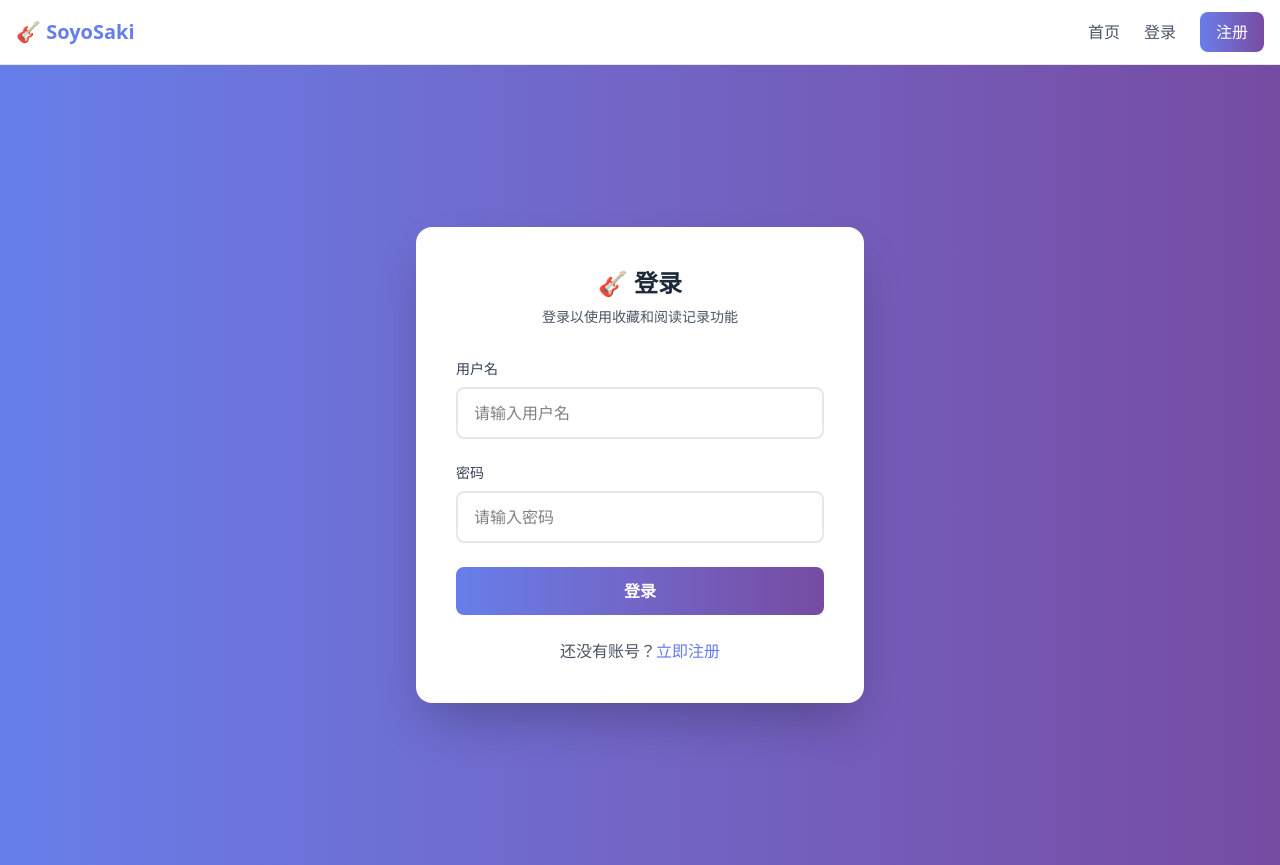
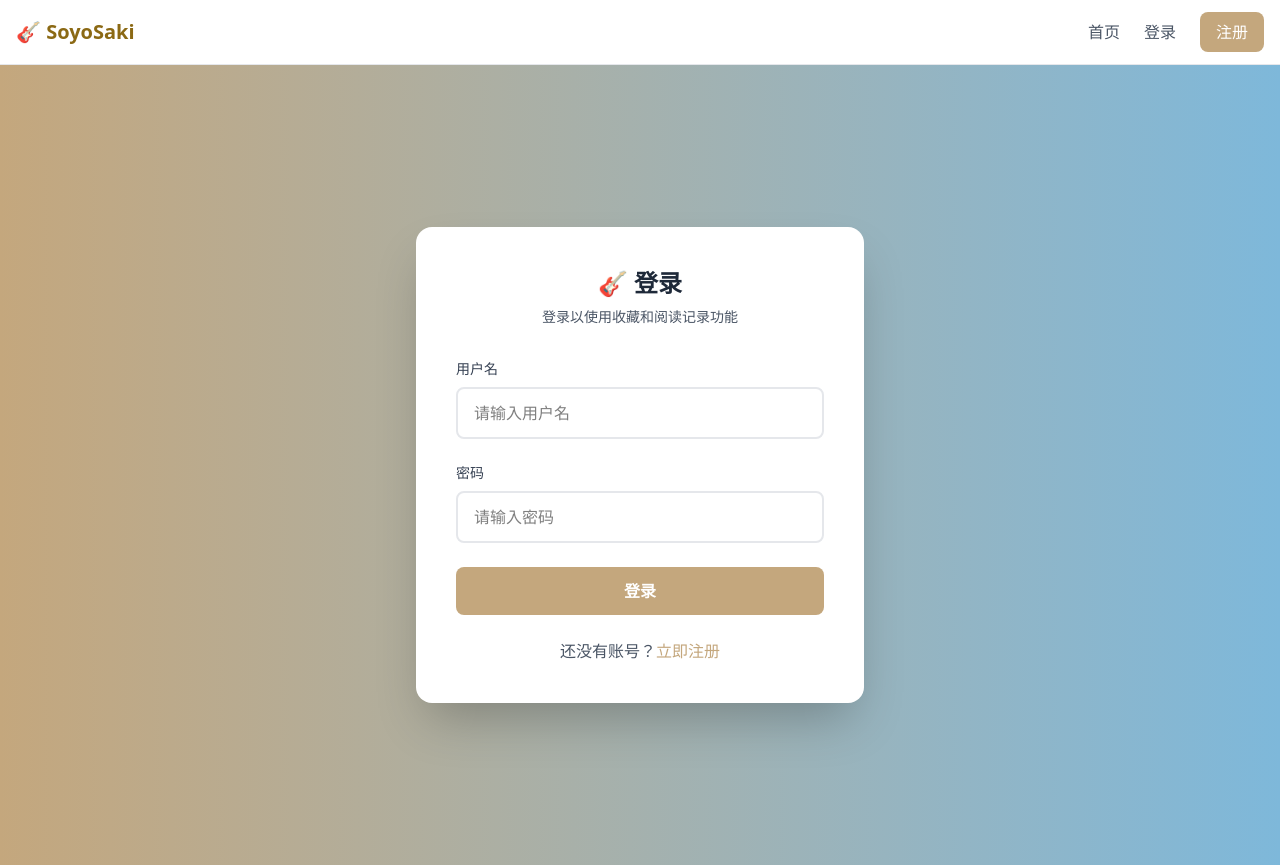
Before and after one commit to Yulinanami/soyo_sakiko, a Vue app in the folder frontend/: page /login in a window 1280 px wide. Built offline with nearby package versions, Linux system fonts and the light colour scheme; no server answers.

Commit message:
调整配色

```diff
--- a/frontend/src/App.vue
+++ b/frontend/src/App.vue
@@ -16,7 +16,7 @@ function handleLogout() {
     <!-- Global Navigation -->
     <nav class="bg-white border-b border-gray-200 sticky top-0 z-50">
       <div class="max-w-7xl mx-auto px-4 h-16 flex items-center justify-between">
-        <router-link to="/" class="text-xl font-bold text-primary no-underline">
+        <router-link to="/" class="text-xl font-bold text-soyo-dark no-underline">
           🎸 SoyoSaki
         </router-link>
 
@@ -56,7 +56,7 @@ function handleLogout() {
             </router-link>
             <router-link
               to="/register"
-              class="px-4 py-2 bg-gradient-to-r from-primary to-secondary text-white font-medium rounded-lg no-underline"
+              class="px-4 py-2 bg-soyo text-white font-medium rounded-lg no-underline hover:bg-soyo-dark transition-colors"
             >
               注册
             </router-link>
--- a/frontend/src/components/filter/SourceSelector.vue
+++ b/frontend/src/components/filter/SourceSelector.vue
@@ -23,8 +23,8 @@ function toggle(name: string) {
         :class="[
           'flex items-center gap-1.5 px-3 py-2 border-2 rounded-lg cursor-pointer transition-all text-sm',
           source.enabled
-            ? 'border-primary bg-gradient-to-r from-primary to-secondary text-white'
-            : 'border-gray-200 bg-white hover:border-primary',
+            ? 'border-sakiko bg-sakiko text-white'
+            : 'border-gray-200 bg-white hover:border-sakiko hover:text-sakiko-dark',
           source.requiresAuth && !source.enabled ? 'opacity-60' : ''
         ]"
         @click="toggle(source.name)"
--- a/frontend/src/components/novel/NovelCard.vue
+++ b/frontend/src/components/novel/NovelCard.vue
@@ -18,8 +18,8 @@ const sourceIcon = computed(() => {
 const sourceClass = computed(() => {
   const classes: Record<string, string> = {
     ao3: 'bg-red-700 text-white',
-    pixiv: 'bg-blue-500 text-white',
-    lofter: 'bg-green-600 text-white',
+    pixiv: 'bg-sakiko text-white',
+    lofter: 'bg-soyo text-white',
   };
   return classes[props.novel.source] || 'bg-gray-500 text-white';
 });
@@ -47,13 +47,13 @@ function isHighlightTag(tag: string): boolean {
       <!-- Cover Image -->
       <div
         v-if="novel.coverImage"
-        class="h-40 overflow-hidden bg-gradient-to-r from-primary to-secondary"
+        class="h-40 overflow-hidden bg-sakiko-pale"
       >
         <img :src="novel.coverImage" :alt="novel.title" class="w-full h-full object-cover" />
       </div>
       <div
         v-else
-        class="h-40 bg-gradient-to-r from-primary to-secondary flex items-center justify-center"
+        class="h-40 bg-sakiko-light flex items-center justify-center"
       >
         <span class="text-5xl opacity-80">{{ sourceIcon }}</span>
       </div>
--- a/frontend/src/style.css
+++ b/frontend/src/style.css
@@ -1,22 +1,35 @@
 @import "tailwindcss";
 
-/* Custom theme configuration */
+/* SoyoSaki 主题配色 */
 @theme {
-  --color-primary: #667eea;
-  --color-primary-dark: #764ba2;
-  --color-primary-light: #8b9cf4;
-  --color-secondary: #764ba2;
+  /* 素世 - 亚麻色/栗色系 */
+  --color-soyo: #c4a77d;
+  --color-soyo-light: #d4bc94;
+  --color-soyo-dark: #8b6914;
+  --color-soyo-cream: #f5e6d3;
+
+  /* 祥子 - 淡蓝色系 */
+  --color-sakiko: #7eb8da;
+  --color-sakiko-light: #b5d8ed;
+  --color-sakiko-dark: #4a90b8;
+  --color-sakiko-pale: #e8f4fa;
+
+  /* 主题色别名 */
+  --color-primary: #c4a77d;
+  --color-secondary: #7eb8da;
 }
 
-/* Custom component classes */
+/* 主按钮 - 素世亚麻色 */
 .btn-primary {
-  @apply px-6 py-3 bg-gradient-to-r from-primary to-secondary text-white font-semibold rounded-lg
-         hover:shadow-lg hover:-translate-y-0.5 transition-all duration-200 disabled:opacity-50 disabled:cursor-not-allowed;
+  @apply px-6 py-3 bg-soyo text-white font-semibold rounded-lg
+         hover:bg-soyo-dark hover:shadow-lg hover:-translate-y-0.5
+         transition-all duration-200 disabled:opacity-50 disabled:cursor-not-allowed;
 }
 
+/* 次按钮 - 祥子淡蓝色 */
 .btn-secondary {
-  @apply px-4 py-2 border border-gray-300 bg-white text-gray-700 rounded-lg
-         hover:border-primary hover:text-primary transition-all duration-200;
+  @apply px-4 py-2 border-2 border-sakiko bg-white text-sakiko-dark rounded-lg
+         hover:bg-sakiko hover:text-white transition-all duration-200;
 }
 
 .card {
@@ -25,13 +38,15 @@
 
 .input {
   @apply w-full px-4 py-3 border-2 border-gray-200 rounded-lg text-base
-         focus:outline-none focus:border-primary transition-colors;
+         focus:outline-none focus:border-sakiko transition-colors;
 }
 
+/* 普通标签 */
 .tag {
   @apply px-3 py-1 text-sm bg-gray-100 text-gray-600 rounded-full;
 }
 
+/* 素祥相关标签高亮 - 使用祥子的淡蓝色 */
 .tag-highlight {
-  @apply bg-gradient-to-r from-primary to-secondary text-white;
+  @apply bg-sakiko text-white;
 }
--- a/frontend/src/views/HomeView.vue
+++ b/frontend/src/views/HomeView.vue
@@ -26,8 +26,8 @@ function handleTagChange(tags: string[]) {
 
 <template>
   <div class="min-h-screen">
-    <!-- Hero Banner -->
-    <header class="bg-gradient-to-r from-primary to-secondary py-16 px-8 text-center text-white">
+    <!-- Hero Banner - 素世主题色 -->
+    <header class="bg-soyo py-16 px-8 text-center text-white">
       <h1 class="text-4xl md:text-5xl font-bold mb-3">🎸 SoyoSaki 同人文聚合</h1>
       <p class="text-lg opacity-90">
         长崎素世 × 丰川祥子 · 收录来自 AO3 / Pixiv / Lofter 的同人作品
--- a/frontend/tailwind.config.js
+++ b/frontend/tailwind.config.js
@@ -4,18 +4,32 @@ export default {
   theme: {
     extend: {
       colors: {
+        // 素世 (Soyo) - 亚麻色/栗色系
+        soyo: {
+          DEFAULT: "#C4A77D", // 亚麻色
+          light: "#D4BC94",
+          dark: "#8B6914", // 栗色
+          cream: "#F5E6D3",
+        },
+        // 祥子 (Sakiko) - 淡蓝色系
+        sakiko: {
+          DEFAULT: "#7EB8DA", // 淡蓝色
+          light: "#B5D8ED",
+          dark: "#4A90B8",
+          pale: "#E8F4FA",
+        },
+        // 主题色 (使用素世的亚麻色作为主色)
         primary: {
-          DEFAULT: "#667eea",
-          dark: "#764ba2",
-          light: "#8b9cf4",
+          DEFAULT: "#C4A77D",
+          dark: "#A68B5B",
+          light: "#D4BC94",
         },
+        // 次要色 (使用祥子的淡蓝色)
         secondary: {
-          DEFAULT: "#764ba2",
-          light: "#9b6fc4",
+          DEFAULT: "#7EB8DA",
+          dark: "#4A90B8",
+          light: "#B5D8ED",
         },
-      },
-      backgroundImage: {
-        "gradient-primary": "linear-gradient(135deg, #667eea 0%, #764ba2 100%)",
       },
       fontFamily: {
         sans: [
```
